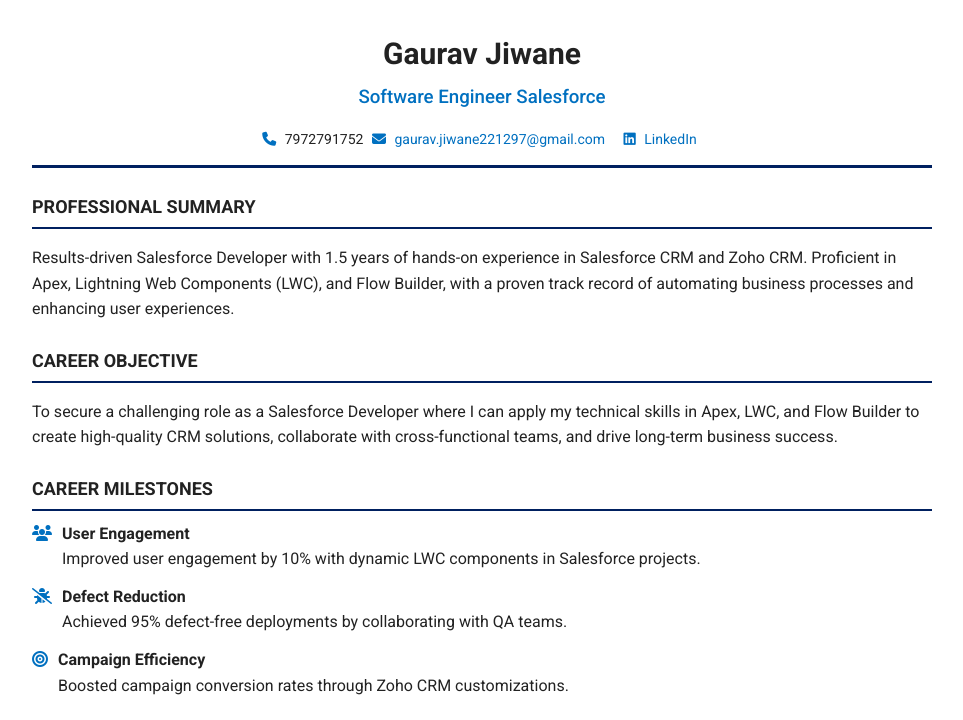
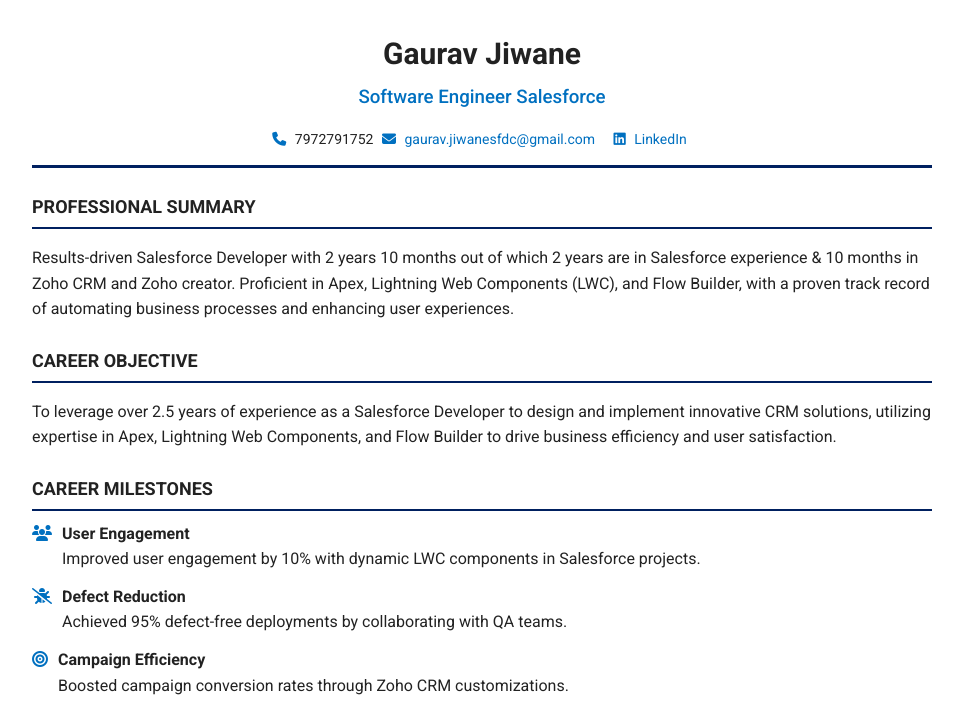
Before and after one commit to gauravjiwanesfdc/Gauravs-Resume, a plain HTML site: page index.html in a window 1280 px wide. Shown: the top 720 px of the page, without its empty margins (158-1121 px from the left). Drawn offline with Linux system fonts and the light colour scheme.

Commit message:
Update index.html

```diff
--- a/index.html
+++ b/index.html
@@ -217,18 +217,23 @@
       <h3>Software Engineer Salesforce</h3>
       <div class="contact">
         <i class="fa-solid fa-phone"></i> 7972791752
-        <i class="fa-solid fa-envelope"></i> <a href="mailto:gaurav.jiwane221297@gmail.com">gaurav.jiwane221297@gmail.com</a>
+        <i class="fa-solid fa-envelope"></i> <a href="mailto:gaurav.jiwanesfdc@gmail.com">gaurav.jiwanesfdc@gmail.com</a>
         <i class="fa-brands fa-linkedin"></i> <a href="https://linkedin.com/in/gaurav-jiwane-6810871a0" target="_blank">LinkedIn</a>
       </div>
     </div>
 
    <!-- Professional Summary -->
 <h2>Professional Summary</h2>
-<p>Results-driven Salesforce Developer with 1.5 years of hands-on experience in Salesforce CRM and Zoho CRM. Proficient in Apex, Lightning Web Components (LWC), and Flow Builder, with a proven track record of automating business processes and enhancing user experiences.</p>
+<p> Results-driven Salesforce Developer with 2 years 10 months out of which 2 years are in
+ Salesforce experience & 10 months in Zoho CRM and Zoho creator. Proficient in Apex,
+ Lightning Web Components (LWC), and Flow Builder, with a proven track record of
+ automating business processes and enhancing user experiences.</p>
 
     <!-- Career Objective -->
     <h2>Career Objective</h2>
-<p>To secure a challenging role as a Salesforce Developer where I can apply my technical skills in Apex, LWC, and Flow Builder to create high-quality CRM solutions, collaborate with cross-functional teams, and drive long-term business success.</p>
+<p>To leverage over 2.5 years of experience as a Salesforce Developer to design and implement
+ innovative CRM solutions, utilizing expertise in Apex, Lightning Web Components, and Flow
+ Builder to drive business efficiency and user satisfaction.</p>
 
     <!-- Career Milestones -->
     <h2>Career Milestones</h2>
```
